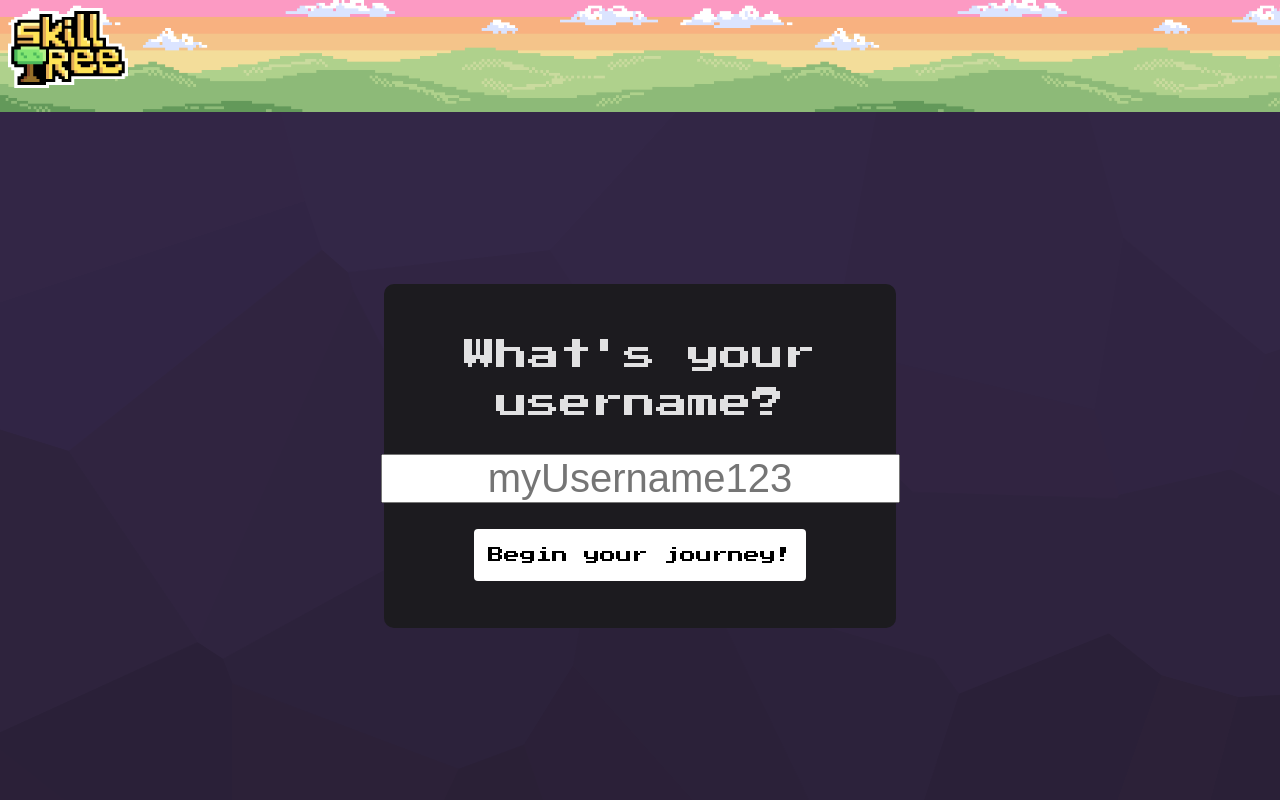
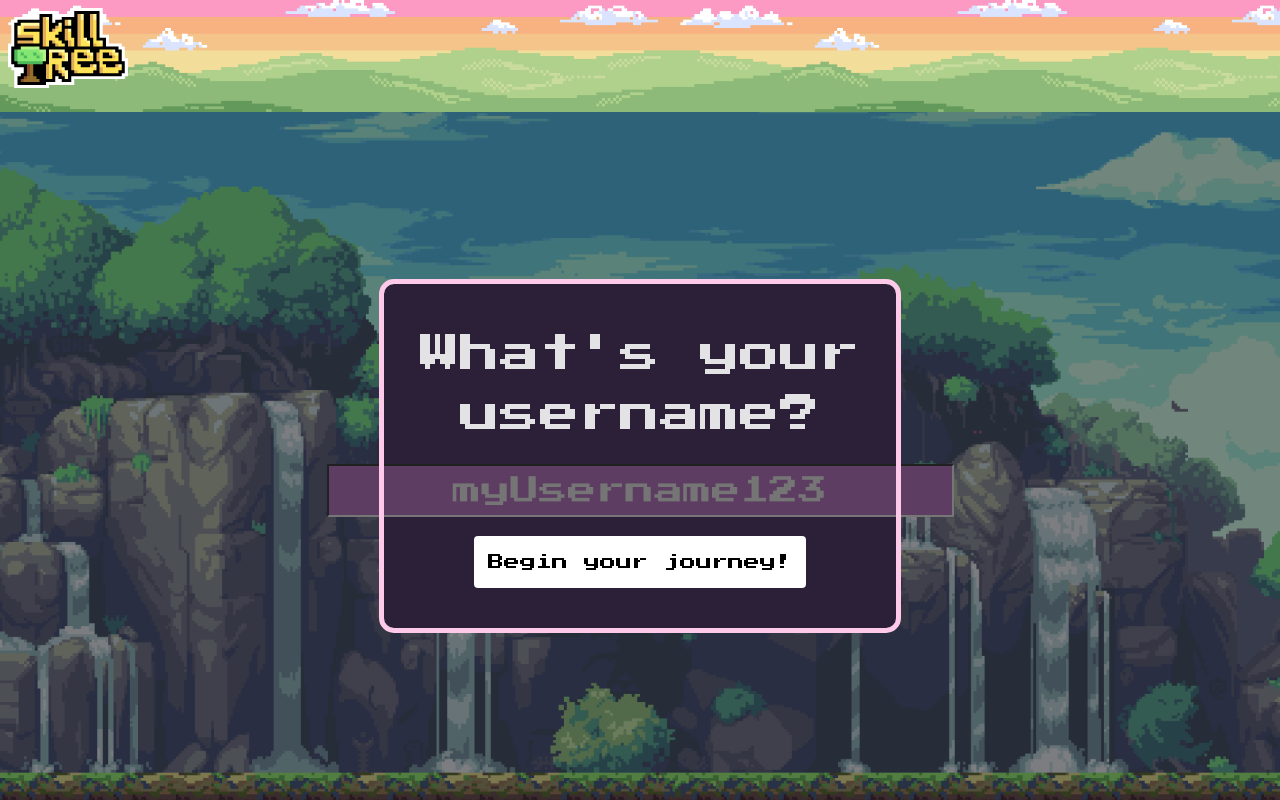
Before and after one commit to good-team-name/main, a Vue app: page /signup in a window 1280 px wide. Built offline with nearby package versions, Linux system fonts and the light colour scheme; no server answers.

Commit message:
signupedit

```diff
--- a/src/views/SignupView.vue
+++ b/src/views/SignupView.vue
@@ -30,14 +30,20 @@ const createUser = () => {
 
 <style scoped lang="scss">
 
+* {
+    font-family: "Press Start 2P", system-ui;
+}
+
 .signupView {
-    font-family: "Press Start 2P", system-ui;
     width:100%;
     height: 100%;
     display: flex;
     justify-content: center;
     align-items: center;
-    background-image: url('../assets/bg_crystal.png');
+    background-image: url('../assets/waterBG.png');
+    background-size: cover;
+    background-position: center;
+    background-repeat: no-repeat;
 
 
 }
@@ -45,7 +51,8 @@ const createUser = () => {
 .hero {
     width: 40%;
     height: 50%;
-    background-color: $sc;
+    background-color: #2B2038;
+    outline: 5px solid #FFCAEA;
     border-radius: 10px;
     padding: 20px;
 
@@ -56,10 +63,13 @@ const createUser = () => {
 
     h1 {
         text-align: center;
+        font-size: 2.5rem;
     }
     input {
-
-        font-size: 40px;
+        color: white;
+        background-color: #5E3D63;
+        padding: 10px;
+        font-size: 1.8rem;
         text-align: center;
 
     }
```
